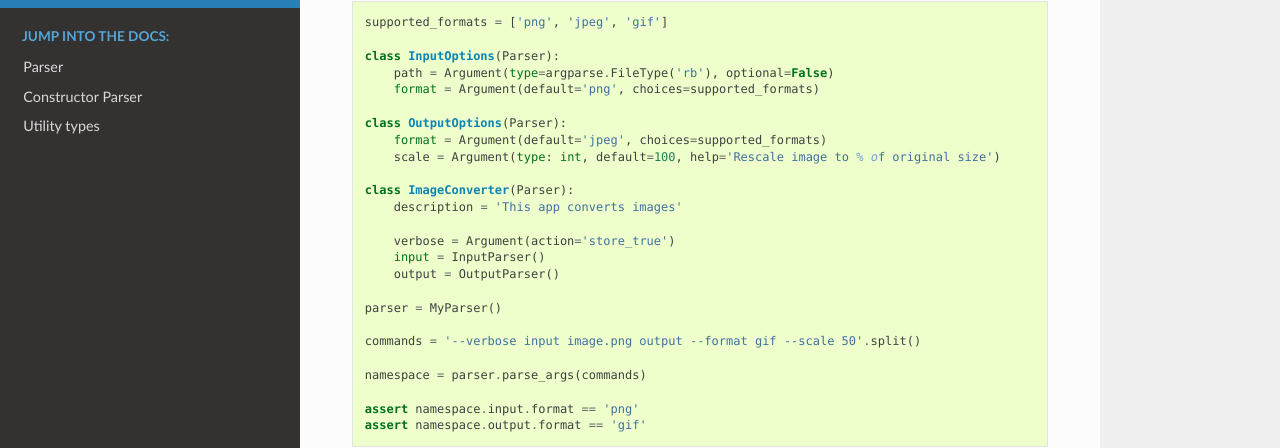
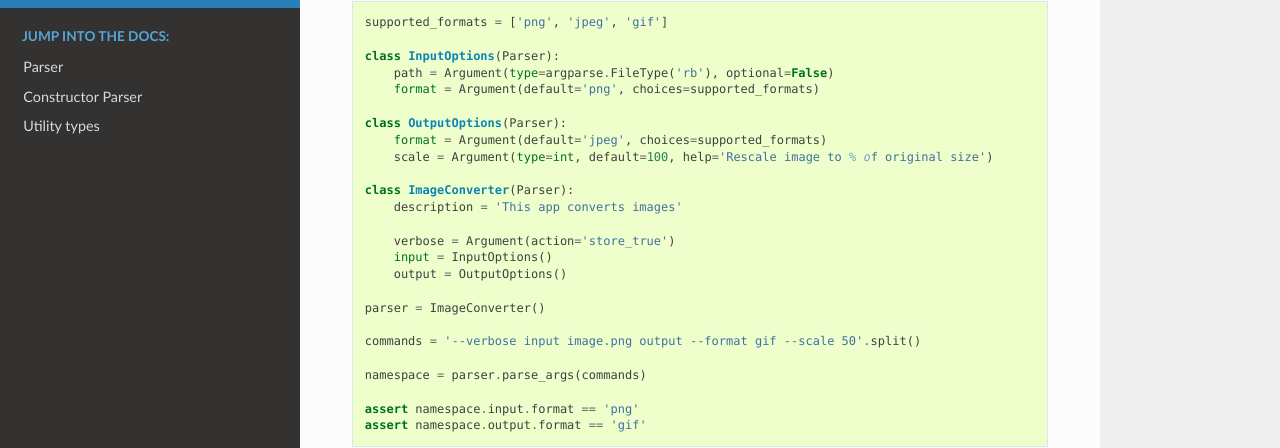
Before and after one commit to krassowski/declarative-parser, a Sphinx documentation site: the page built from docs/index.rst, in a window 1280 px wide and 900 px high, scrolled down 1814 px. Shown: the part 110-558 px from the top of the window. Built offline with Sphinx 7.4.7 and the Read the Docs theme 2.0.0, drawn with Linux system fonts in a browser that asks for light colours.

Commit message:
Fix example of parallel sub-parser in docs, add test

```diff
--- a/docs/index.rst
+++ b/docs/index.rst
@@ -115,16 +115,16 @@ You can have multiple sub-parsers on the same level, like:
 
     class OutputOptions(Parser):
         format = Argument(default='jpeg', choices=supported_formats)
-        scale = Argument(type: int, default=100, help='Rescale image to % of original size')
+        scale = Argument(type=int, default=100, help='Rescale image to % of original size')
 
     class ImageConverter(Parser):
         description = 'This app converts images'
 
         verbose = Argument(action='store_true')
-        input = InputParser()
-        output = OutputParser()
+        input = InputOptions()
+        output = OutputOptions()
 
-    parser = MyParser()
+    parser = ImageConverter()
 
     commands = '--verbose input image.png output --format gif --scale 50'.split()
 
@@ -344,7 +344,7 @@ leaving behind the otherwise necessary boilerplate code.
 
     class MyProgram:
 
-        def __init__(self, threshold:float=0.05):
+        def __init__(self, threshold: float=0.05):
             """My program does XYZ.
 
             Arguments:
```
Also changed, not shown: 1 other file.
